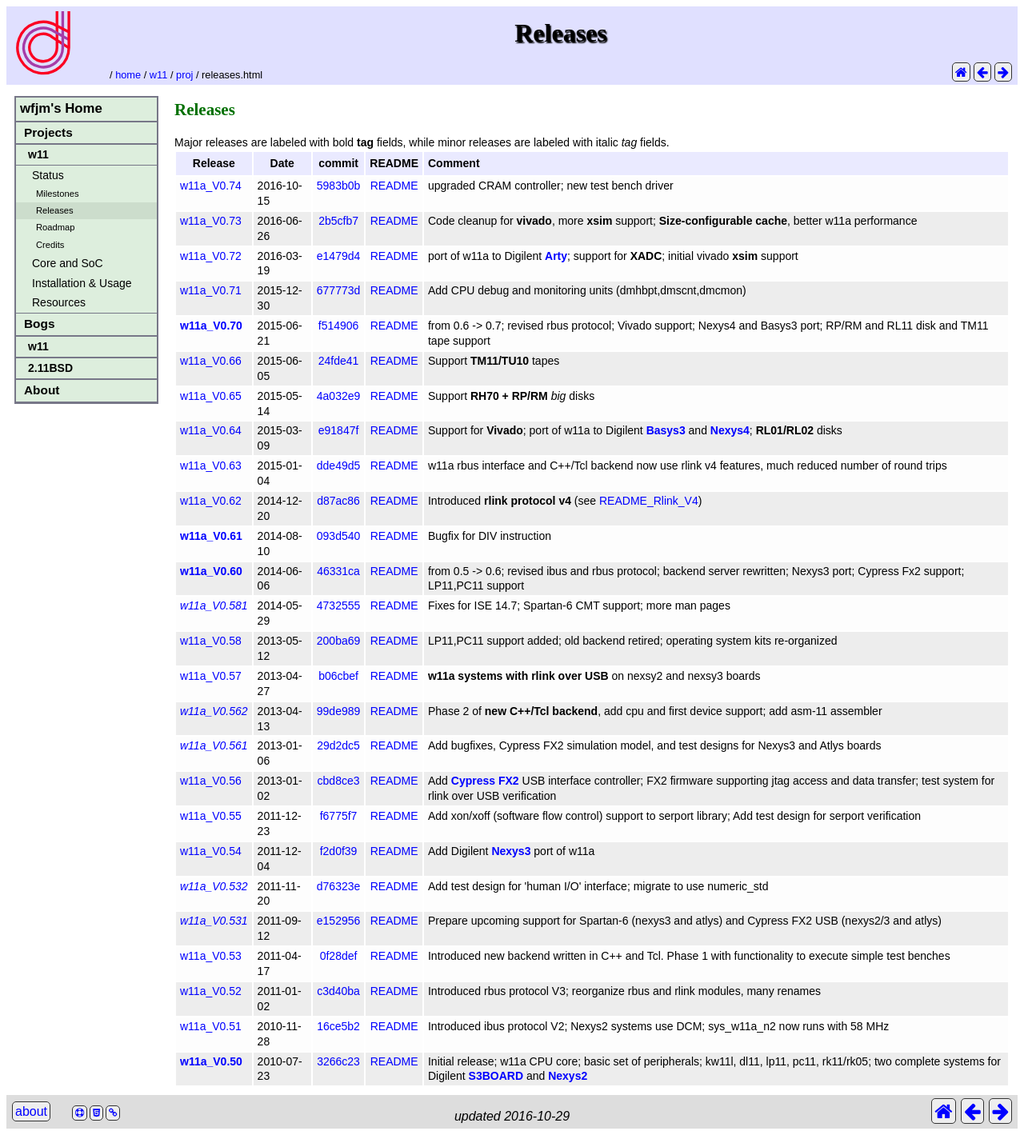
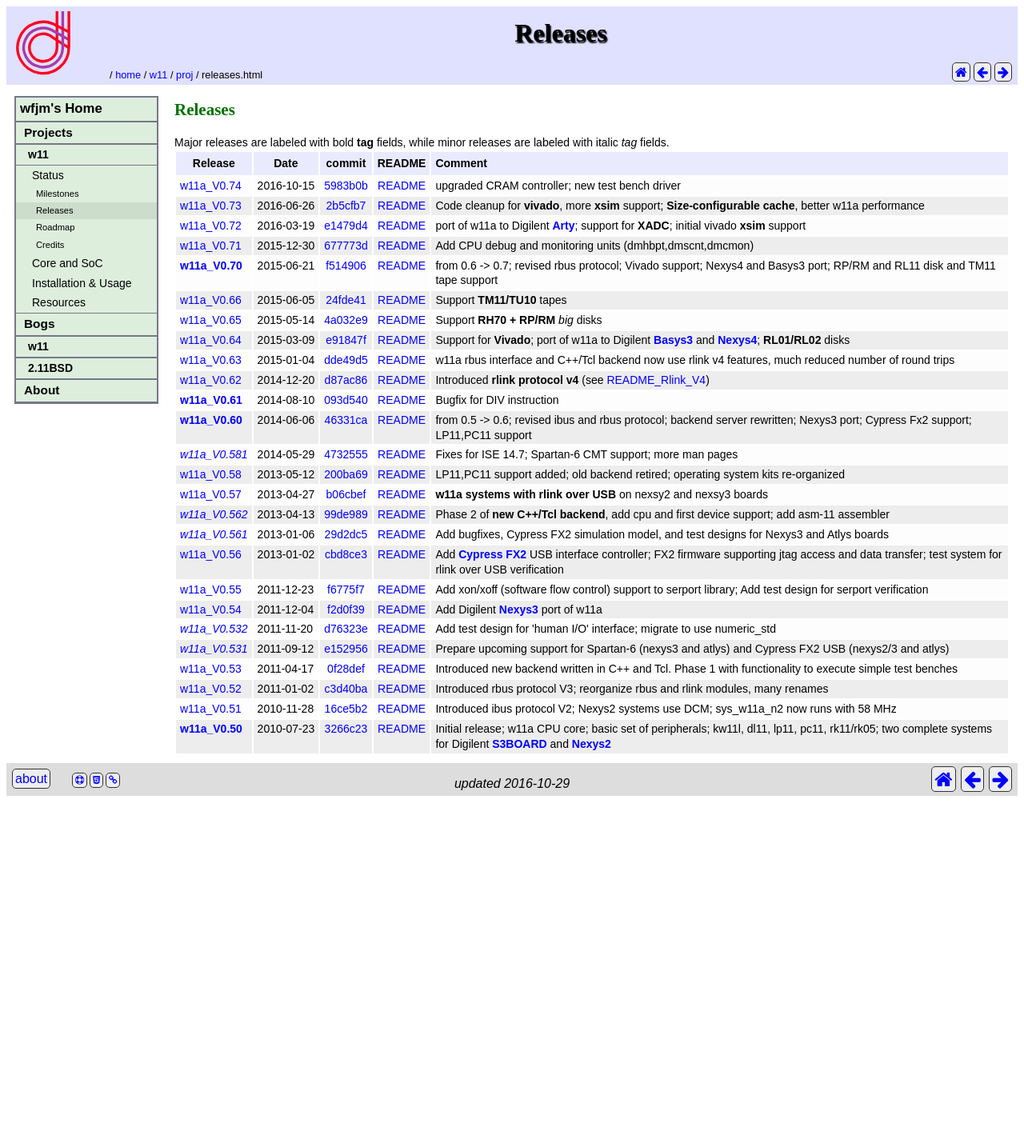
Before and after one commit to wfjm/wfjm.github.io, a Jekyll site: the page built from home/w11/proj/releases.html, in a window 1280 px wide. Shown: the whole page at 80% size. Built offline with Jekyll 4.4.1, drawn with Linux system fonts in a browser that asks for light colours; after the commit the page ends 1003 px from its top, so only the background shows below that.

Commit message:
add nowrap class, use in some table to stop crazy IE

```diff
--- a/css/main.css
+++ b/css/main.css
@@ -67,6 +67,10 @@ td {
 }
 .va-bot {
   vertical-align: bottom;
+}
+
+.nowrap {
+  white-space: nowrap;
 }
 
 /* re-define anchor basics     */
--- a/home/w11/inst/systems.html
+++ b/home/w11/inst/systems.html
@@ -217,7 +217,7 @@ on w11a or on simh in a configuration equivalent to a w11a.
         {% assign licw_style = "" %}
       {% endif %}
     <tr>
-      <td class="ha-left"><b>{{osk.system}}</b></td>
+      <td class="ha-left nowrap"><b>{{osk.system}}</b></td>
       <td class="ha-center">{{osk.vol}}</td>
       <td class="ha-center">
         <a href="{{page.oskit_url}}/{{osk.tar}}">{{osk.typ}}</a></td>
--- a/home/w11/proj/milestones.html
+++ b/home/w11/proj/milestones.html
@@ -69,7 +69,7 @@ so far were:
   <tbody>
     {% for ms in page.milestones %}
     <tr>
-      <td class="ha-right va-top"><b>{{ms.dat}}</b></td>
+      <td class="ha-right va-top nowrap"><b>{{ms.dat}}</b></td>
       <td>{{ms.txt}}</td>
     </tr>
     {% endfor %}
--- a/home/w11/proj/releases.html
+++ b/home/w11/proj/releases.html
@@ -273,13 +273,13 @@ releases are labeled with italic <i>tag</i> fields.
         {% assign rel_temend = "" %}
       {% endif %}
     <tr>
-      <td class="va-top"><a href="{{page.w11_tag}}/{{rel.tag}}">
+      <td class="va-top nowrap"><a href="{{page.w11_tag}}/{{rel.tag}}">
           {{rel_tembeg}}{{rel.tag}}{{rel_temend}}</a>
       </td>
-      <td class="va-top">
+      <td class="va-top nowrap">
         {{rel.dat}}
       </td>
-      <td class="va-top ha-center">
+      <td class="va-top ha-center nowrap">
         <a href="{{page.w11_comm}}/{{rel.com}}">{{rel_coms}}</a>
       </td>
       <td class="va-top ha-center">
```
